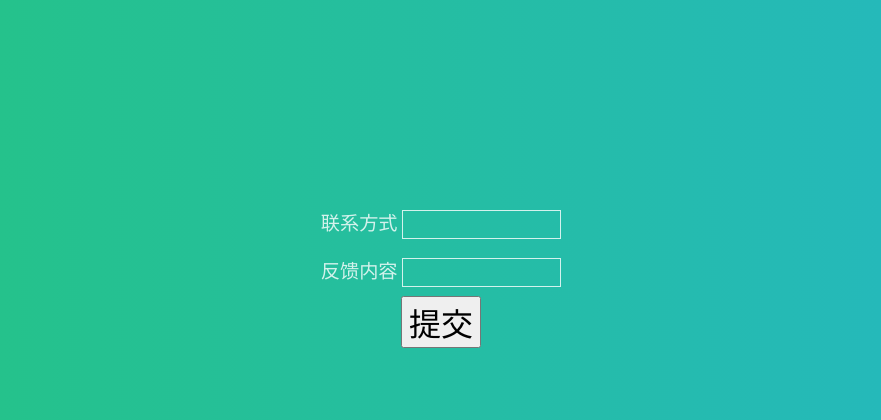
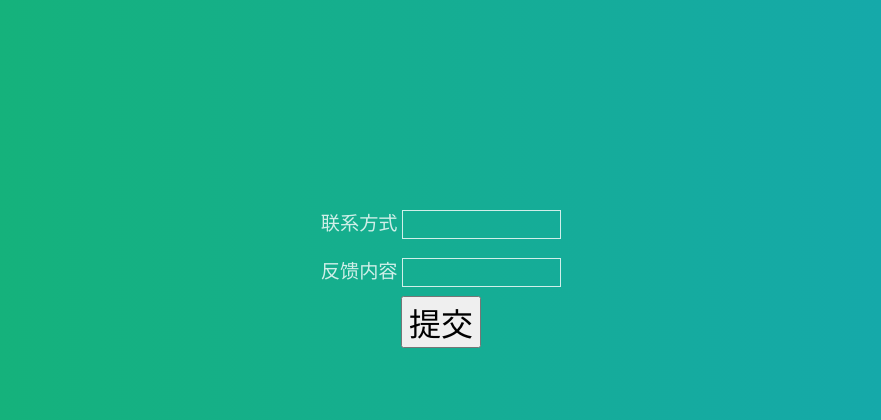
Before and after one commit to PencilCl/gobye, a Django app: template templates/feedback.html in a window 1280 px wide. Shown: the top 420 px of the page, without its empty margins (199-1080 px from the left). Run offline with Django 3.2, Linux system fonts and the light colour scheme; the template is opened without the code that fills it, so the values that code supplies are empty.

Commit message:
修复下拉列表字体为白色；将背景色改为深色

```diff
--- a/static/css/login.css
+++ b/static/css/login.css
@@ -5,8 +5,8 @@ html, body {
   margin: 0;
 }
 body {
-  background: -webkit-linear-gradient(left, #25c481, #25b7c4);
-  background: linear-gradient(to right, #25c481, #25b7c4);
+  background: -webkit-linear-gradient(left, #15b471, #15a7b4);
+  background: linear-gradient(to right, #15b471, #15a7b4);
   font-family: 等线, 微软雅黑;
   position: relative;
   overflow: hidden;
--- a/templates/feedback.html
+++ b/templates/feedback.html
@@ -5,8 +5,8 @@
 	<title>反馈</title>
 	<style>
 		body {
-			background: -webkit-linear-gradient(left, #25c481, #25b7c4);
-			background: linear-gradient(to right, #25c481, #25b7c4);
+			background: -webkit-linear-gradient(left, #15b471, #15a7b4);
+			background: linear-gradient(to right, #15b471, #15a7b4);
 		}
 		.container {
 		 	text-align: center;
```
Also changed, not shown: static/css/result.css (+8 -2 lines).
